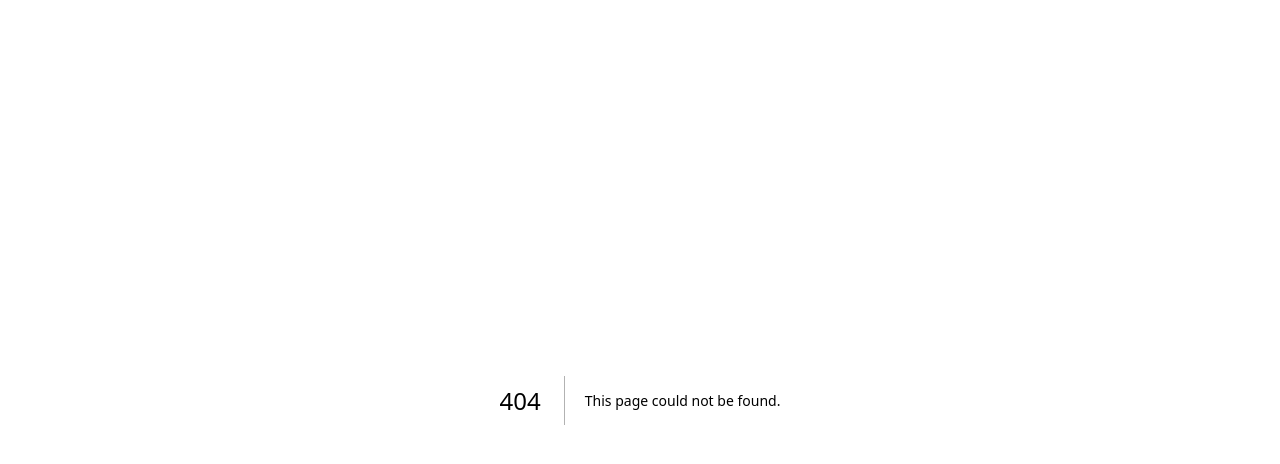
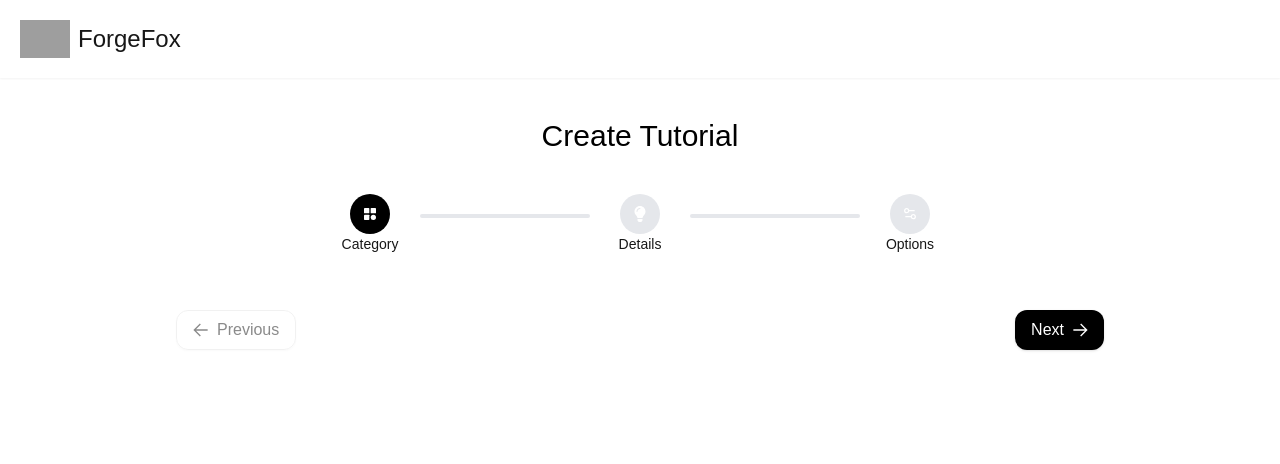
Before and after one commit to TanishLande/Tutorial-Generator, a Next.js app: page /create-tutorial in a window 1280 px wide. Before the commit this address had no page. Shown: the top 464 px of the page. Built offline with nearby package versions, Linux system fonts and the light colour scheme; grey boxes are pictures that could not be loaded.

Commit message:
done form 1

```diff
--- /dev/null
+++ b/app/(adding-new-tutorial)/create-tutorial/_components/header.tsx
@@ -0,0 +1,26 @@
+import { UserButton } from '@clerk/nextjs'
+import Link from 'next/link'
+import Image from 'next/image'
+import React from 'react'
+
+const Header = () => {
+  return (
+    <div className='flex justify-between items-center p-5 shadow-sm'>
+      <Link href='/dashboard' className='flex gap-x-2 items-center'>
+        <Image
+          src='/logo.svg'
+          alt='logo'
+          width={50}
+          height={50}
+        />
+        <h1 className='text-2xl'>
+          ForgeFox
+        </h1>
+      </Link>
+
+      <UserButton />
+    </div>
+  )
+}
+
+export default Header
--- /dev/null
+++ b/app/(adding-new-tutorial)/create-tutorial/layout.tsx
@@ -0,0 +1,19 @@
+import React from 'react'
+import Header from './_components/header';
+
+interface CreateTutorialLayoutProps{
+    children: React.ReactNode;
+}
+
+const CreateTutorialLayout = ({
+    children
+}: CreateTutorialLayoutProps ) => {
+  return (
+    <div>
+        <Header />
+        {children}
+    </div>
+  )
+}
+
+export default CreateTutorialLayout
--- /dev/null
+++ b/app/(adding-new-tutorial)/create-tutorial/page.tsx
@@ -0,0 +1,122 @@
+"use client"
+import React, { useState } from 'react'
+
+// icons
+import { TbCategoryFilled } from "react-icons/tb";
+import { FaLightbulb } from "react-icons/fa";
+import { CgOptions } from "react-icons/cg";
+import { GrLinkPrevious } from "react-icons/gr";
+import { GrLinkNext } from "react-icons/gr";
+import { RiAiGenerate } from "react-icons/ri";
+
+import { Button } from '@/components/ui/button';
+
+interface StepsProps {
+  id: number;
+  name: string;
+  icon: React.ReactNode;
+}
+
+const CreateTutorial = () => {
+  const [activeIndex, setActiveIndex] = useState(1);
+
+  const steps: StepsProps[] = [
+    {
+      id: 1,
+      name: 'Category',
+      icon: <TbCategoryFilled />
+    },
+    {
+      id: 2,
+      name: 'Details',
+      icon: <FaLightbulb />
+    },
+    {
+      id: 3,
+      name: 'Options',
+      icon: <CgOptions />
+    },
+  ];
+
+  return (
+    <div>
+      {/* Steps */}
+      <div className='flex justify-center items-center flex-col mt-10'>
+        <h2 className='text-3xl text-black font-medium'>
+          Create Tutorial
+        </h2>
+        <div className='flex mt-10'>
+          {steps.map((item, index) => (
+            <div key={item.id} className='flex items-center'>
+              <div
+                className={`group flex flex-col items-center w-[50px] md:w-[100px]`}
+                data-active={activeIndex >= item.id}
+              >
+                <div
+                  className={`
+                    p-3 rounded-full text-white
+                    group-data-[active=false]:bg-gray-200
+                    group-data-[active=true]:bg-black
+                  `}
+                >
+                  {item.icon}
+                </div>
+                <h2 className='md:block md:text-sm'>
+                  {item.name}
+                </h2>
+              </div>
+              {index !== steps.length - 1 && (
+                <div
+                  className={`
+                    h-1 w-[50px] mb-4 md:w-[100px] rounded-full lg:w-[170px]
+                    ${activeIndex > item.id ? 'bg-black' : 'bg-gray-200'}
+                  `}
+                />
+              )}
+            </div>
+          ))}
+        </div>
+      </div>
+
+      <div
+      className='px-10 md:px-20 lg:px-44 mt-10'
+      >
+      {/* main components */}
+
+      {/* next and previous button */}
+      <div
+        className='flex justify-between mt-10'
+      >
+      <Button
+        onClick={() => setActiveIndex((prev) => Math.min(prev - 1, steps.length))}
+        variant='outline'
+        disabled={activeIndex == 1}
+        className="mt-4 gap-x-2"
+      >
+        <GrLinkPrevious />
+        Previous
+      </Button>
+      {activeIndex<3 &&
+        <Button
+        onClick={() => setActiveIndex((prev) => Math.min(prev + 1, steps.length))}
+        className="mt-4 gap-x-2"
+      >
+
+        Next
+        <GrLinkNext />
+      </Button>
+      }
+      {activeIndex===3 &&
+        <Button
+          className='mt-4 gap-x-2'
+        >
+          Generate Tutorial
+          <RiAiGenerate />
+        </Button>}
+      </div>
+      </div>
+    </div>
+  )
+}
+
+export default CreateTutorial
--- a/app/dashboard/_components/Add.tsx
+++ b/app/dashboard/_components/Add.tsx
@@ -1,10 +1,16 @@
 "use client"
 import { Button } from '@/components/ui/button';
 import { useUser } from '@clerk/nextjs'
+import { useRouter } from 'next/navigation';
 import React from 'react'
 
 const Add = () => {
   const { user } = useUser();
+  const router = useRouter();
+
+  const handleRouting = () =>{
+    router.push('/create-tutorial')
+  }
 
   return (
     <div
@@ -19,7 +25,9 @@ const Add = () => {
           Create your own tutorials, learn easily, share with friends, and explore more.
         </p>
       </div>
-      <Button>
+      <Button
+        onClick={()=> handleRouting()}
+      >
         + Create new tutorial
       </Button>
     </div>
--- a/app/dashboard/layout.tsx
+++ b/app/dashboard/layout.tsx
@@ -10,23 +10,19 @@ const DashboardLayout = ({
     children
 }: DashboardLayoutProps) => {
   return (
-    <div>
-        <div
-            className='sm:hidden md:w-64 md:block'
-        >
-            <SideBar />
+    <div className="flex relative">
+      {/* Sidebar: hidden on mobile, visible on sm and lg */}
+      <div className="sm:block w-64 fixed h-full">
+        <SideBar />
+      </div>
+
+      {/* Main content */}
+      <div className="w-full sm:ml-64">
+        <Header />
+        <div className="p-4 sm:p-10">
+          {children}
         </div>
-        <div
-        className='md:ml-64'
-        >
-            <Header />
-            <div
-                className='p-10'
-            >
-            {children}
-            </div>
-
-        </div>
+      </div>
     </div>
   )
 }
```
